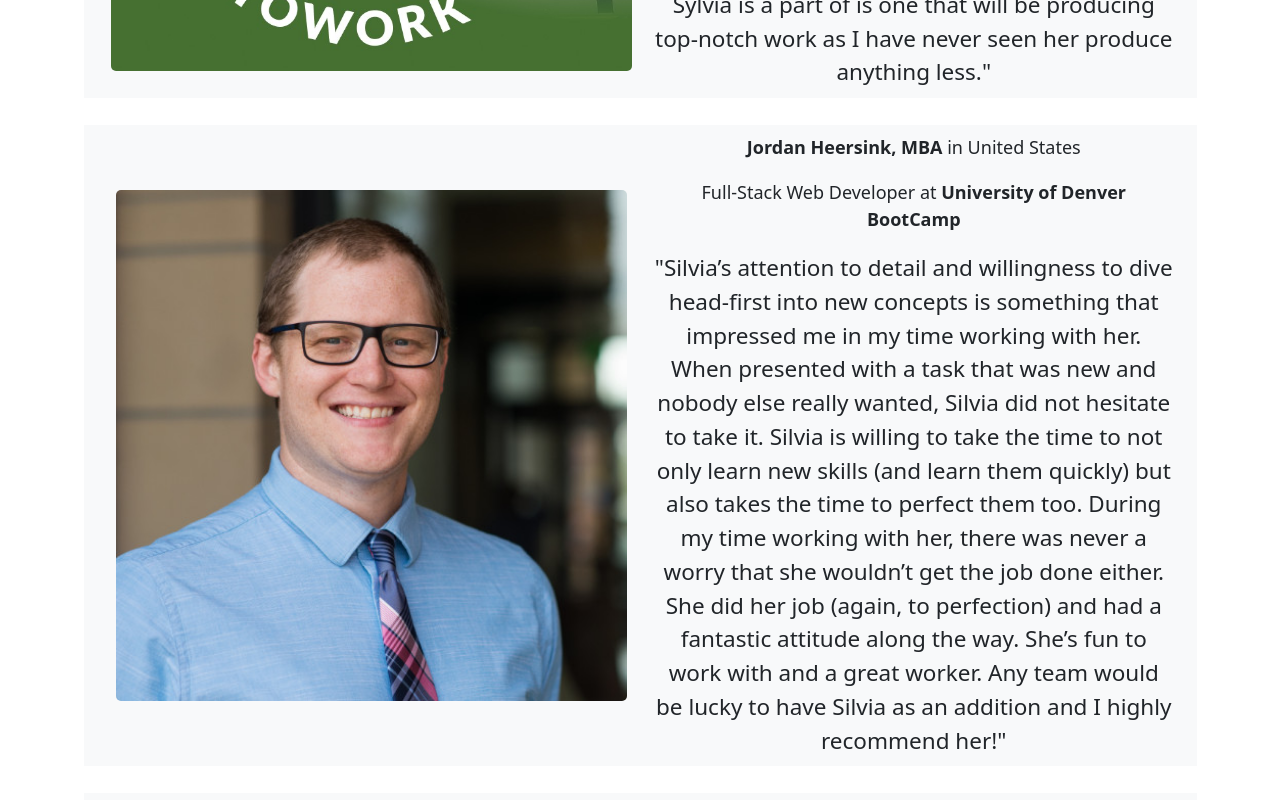
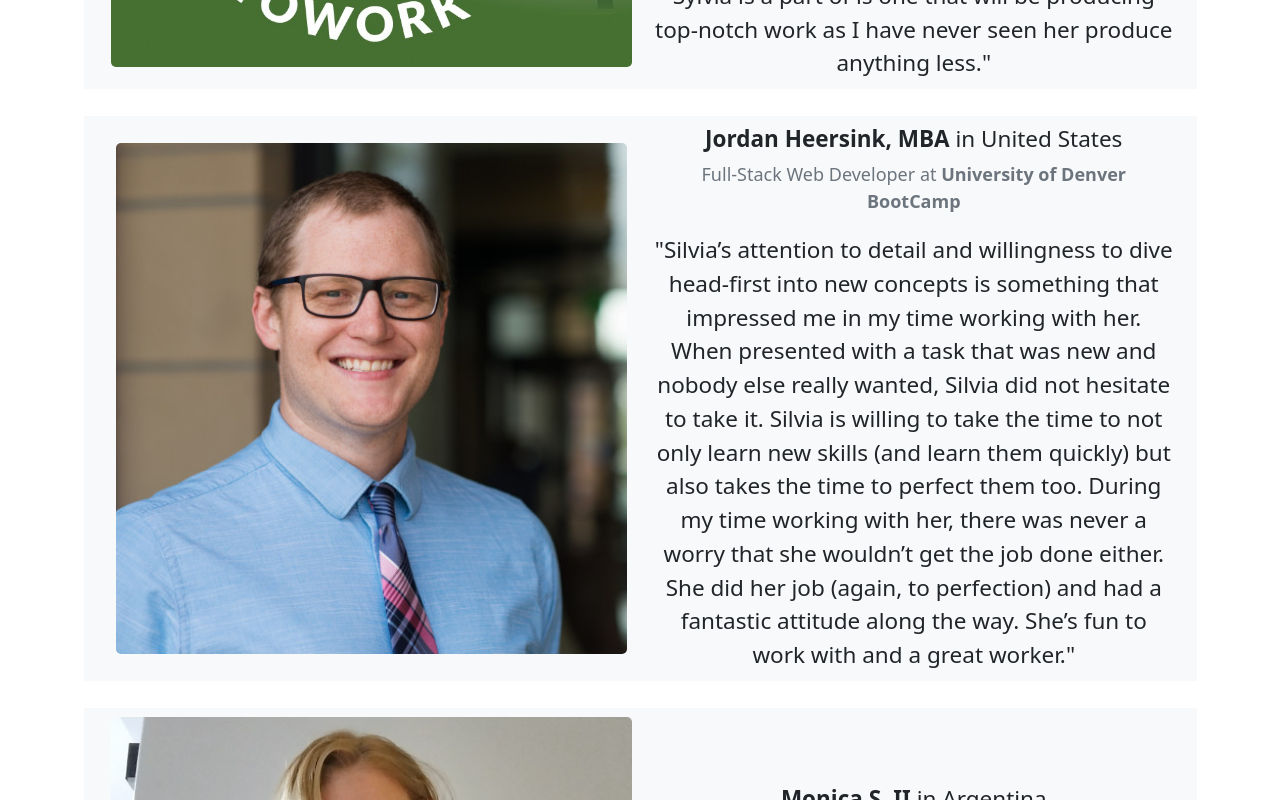
Before and after one commit to NathaliaReyes/personal-portfolio, a React (Vite) app in the folder personal-portfolio/: page / in a window 1280 px wide. Shown: the part 1120-1920 px from the top of the page. Built offline with nearby package versions, Linux system fonts and the light colour scheme.

Commit message:
Fixing styles on the recommendations section

```diff
--- a/personal-portfolio/src/App.css
+++ b/personal-portfolio/src/App.css
@@ -8,6 +8,10 @@ html, body {
   background-color: #f5f6f7;
 }
 
+.main-content {
+  margin-bottom: 10em; /* Ajusta este valor según la altura de tu pie de página */
+}
+
 .profile-footer {
   text-align: center;
   position: fixed;
--- a/personal-portfolio/src/App.jsx
+++ b/personal-portfolio/src/App.jsx
@@ -8,7 +8,7 @@ function App() {
   return (
     <>
       <Header />
-      <main className="mx-3">
+      <main className="mx-3 main-content">
         <Outlet />
       </main>
       <Footer />
--- a/personal-portfolio/src/components/Footer.jsx
+++ b/personal-portfolio/src/components/Footer.jsx
@@ -5,7 +5,7 @@ function Footer() {
   return (
     // <>
       <footer className="bg-dark profile-footer">
-        <h3 className="mt-3 h5"> &copy; 2024 Personal Portfolio. All rights Reserved</h3>
+        <h3 className="mt-3"> &copy; 2024 Personal Portfolio. All rights Reserved</h3>
         <a className="mt-3 h4 text-light" href="https://github.com/NathaliaReyes/personal-portfolio.git" target="_blank">
           <i className="fab fa-github mb-4"></i></a>
       </footer>
--- a/personal-portfolio/src/components/Recommendation.jsx
+++ b/personal-portfolio/src/components/Recommendation.jsx
@@ -18,7 +18,7 @@ function Recommendation() {
       image: 'jordan',
       role: 'Full-Stack Web Developer',
       company: 'University of Denver BootCamp',
-      testimony: "Silvia’s attention to detail and willingness to dive head-first into new concepts is something that impressed me in my time working with her. When presented with a task that was new and nobody else really wanted, Silvia did not hesitate to take it. Silvia is willing to take the time to not only learn new skills (and learn them quickly) but also takes the time to perfect them too. During my time working with her, there was never a worry that she wouldn’t get the job done either. She did her job (again, to perfection) and had a fantastic attitude along the way. She’s fun to work with and a great worker. Any team would be lucky to have Silvia as an addition and I highly recommend her!"
+      testimony: "Silvia’s attention to detail and willingness to dive head-first into new concepts is something that impressed me in my time working with her. When presented with a task that was new and nobody else really wanted, Silvia did not hesitate to take it. Silvia is willing to take the time to not only learn new skills (and learn them quickly) but also takes the time to perfect them too. During my time working with her, there was never a worry that she wouldn’t get the job done either. She did her job (again, to perfection) and had a fantastic attitude along the way. She’s fun to work with and a great worker."
     },
     {
       name: 'Monica S. II',
@@ -53,10 +53,10 @@ function Recommendation() {
             </div>
             <div className='col-lg-6 col-12'>
               <div className='text-testimony-container'>
-                <p className='name-testimony'>
+                <p className='name-testimony h5'>
                   <strong>{props.name}</strong> in {props.country}
                 </p>
-                <p>
+                <p className='text-secondary'>
                   {props.role} at <strong>{props.company}</strong>
                 </p>
                 <p className='text-testimony lead mb-0'>
```
